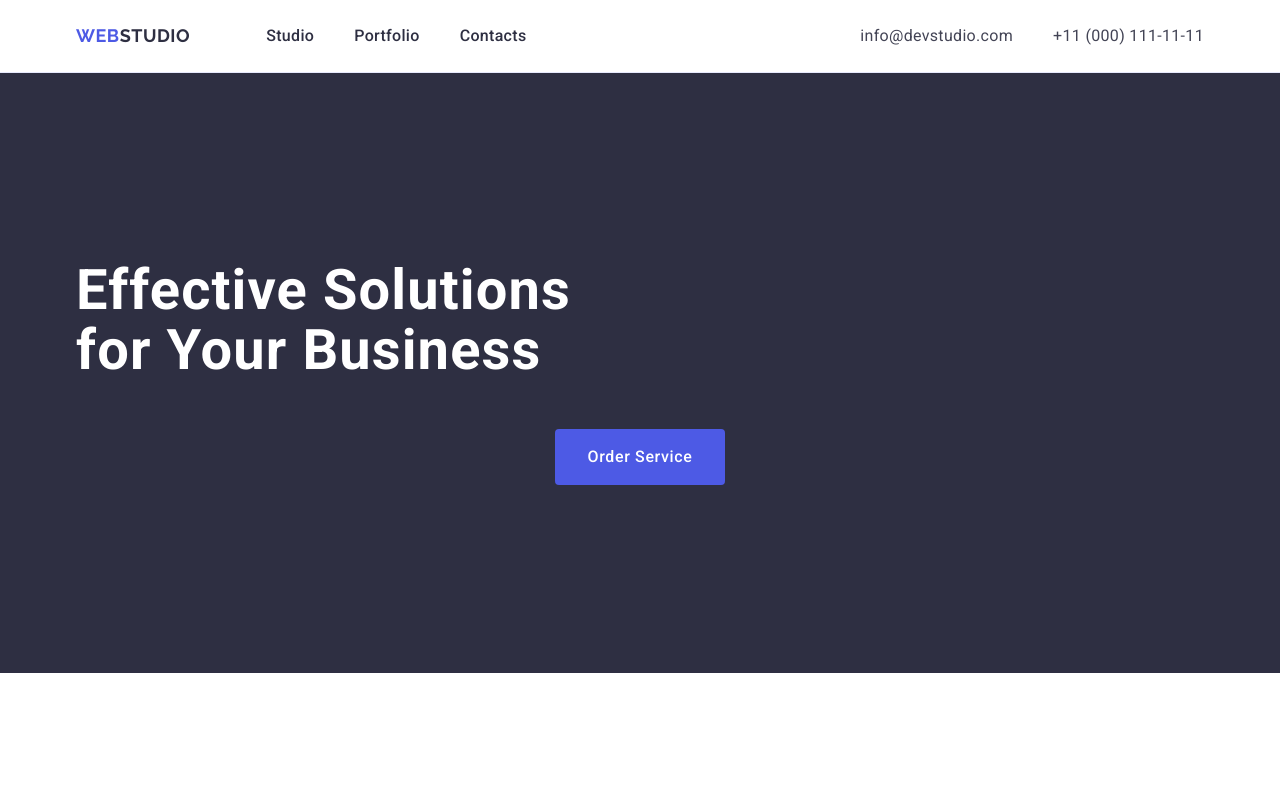
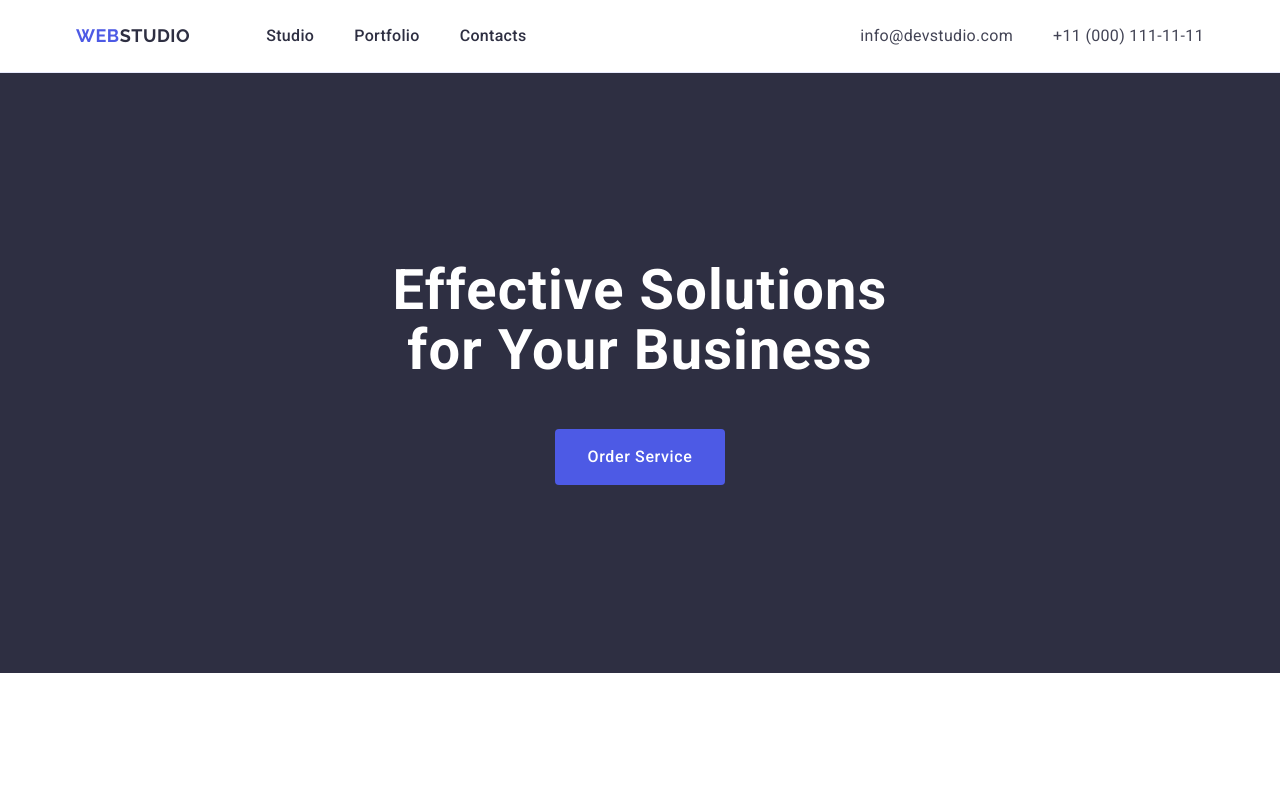
Before and after one commit to GOleg70/goit-markup-hw-03, a plain HTML site: page index.html in a window 1280 px wide. Shown: the top 800 px of the page. Drawn offline with nearby package versions, Linux system fonts and the light colour scheme.

Commit message:
edit h one

```diff
--- a/css/styles.css
+++ b/css/styles.css
@@ -144,7 +144,8 @@ span.logo {
 }
 .firstsec-h-one {
   color: #ffffff;
-  /* text-align: center; */
+
+  text-align: center;
 
   font-family: Roboto;
   font-size: 56px;
@@ -152,6 +153,7 @@ span.logo {
   line-height: 1.07;
   letter-spacing: 0.02em;
   max-width: 496px;
+  margin: 0 auto;
 }
 .div-text {
   box-sizing: border-box;
@@ -250,14 +252,10 @@ span.logo {
   padding-bottom: 120px;
 }
 .sec-four-global-div {
-  /* align-items: center; */
 }
 .div-sec-four-one {
-  /* width: 360;
-  margin-bottom: 48px; */
 }
 .div-sec-four-two {
-  /* margin-bottom: 120px; */
 }
 .div-four-ul {
   display: flex;
@@ -265,7 +263,6 @@ span.logo {
   column-gap: 24px;
   row-gap: 48px;
   flex-wrap: wrap;
-  /* padding: 32px 16px; */
 }
 .sec-four-list-one {
   width: calc((100% - 48px) / 3);
@@ -276,10 +273,6 @@ span.logo {
   border-top: none;
 }
 .sec-four-p {
-  /* margin-top: 8px;
-  margin-bottom: 32px;
-  margin-left: 0;
-  margin-right: auto; */
 }
 .sec-four-h3 {
 }
@@ -323,6 +316,4 @@ span.logo-footer {
 }
 .footer-p {
   width: 264px;
-
-  /* padding-right: auto; */
 }
```
